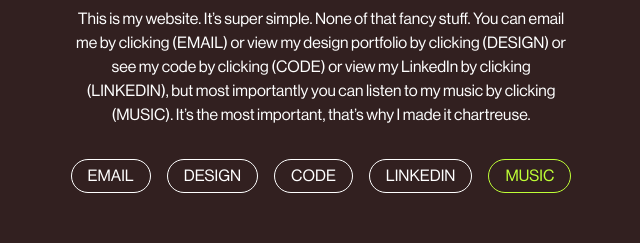
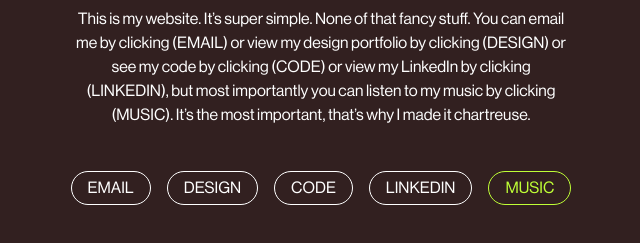
Before and after one commit to jdnk/portfolio-v4, a plain HTML site: page index.html in a window 1280 px wide. Shown: the part 109-352 px from the top of the page, without its empty margins (319-959 px from the left). Drawn offline with Linux system fonts and the light colour scheme.

Commit message:
Fixed tag margins

```diff
--- a/styles.css
+++ b/styles.css
@@ -44,6 +44,7 @@ ul {
 li {
   list-style: none;
   margin: 0;
+  margin: 12px 8px;
 }
 
 a {
@@ -53,7 +54,6 @@ a {
   border-radius: 100px;
   border-width: 1px;
   border-style: solid;
-  margin: 8px;
 }
 
 a:link {
```
